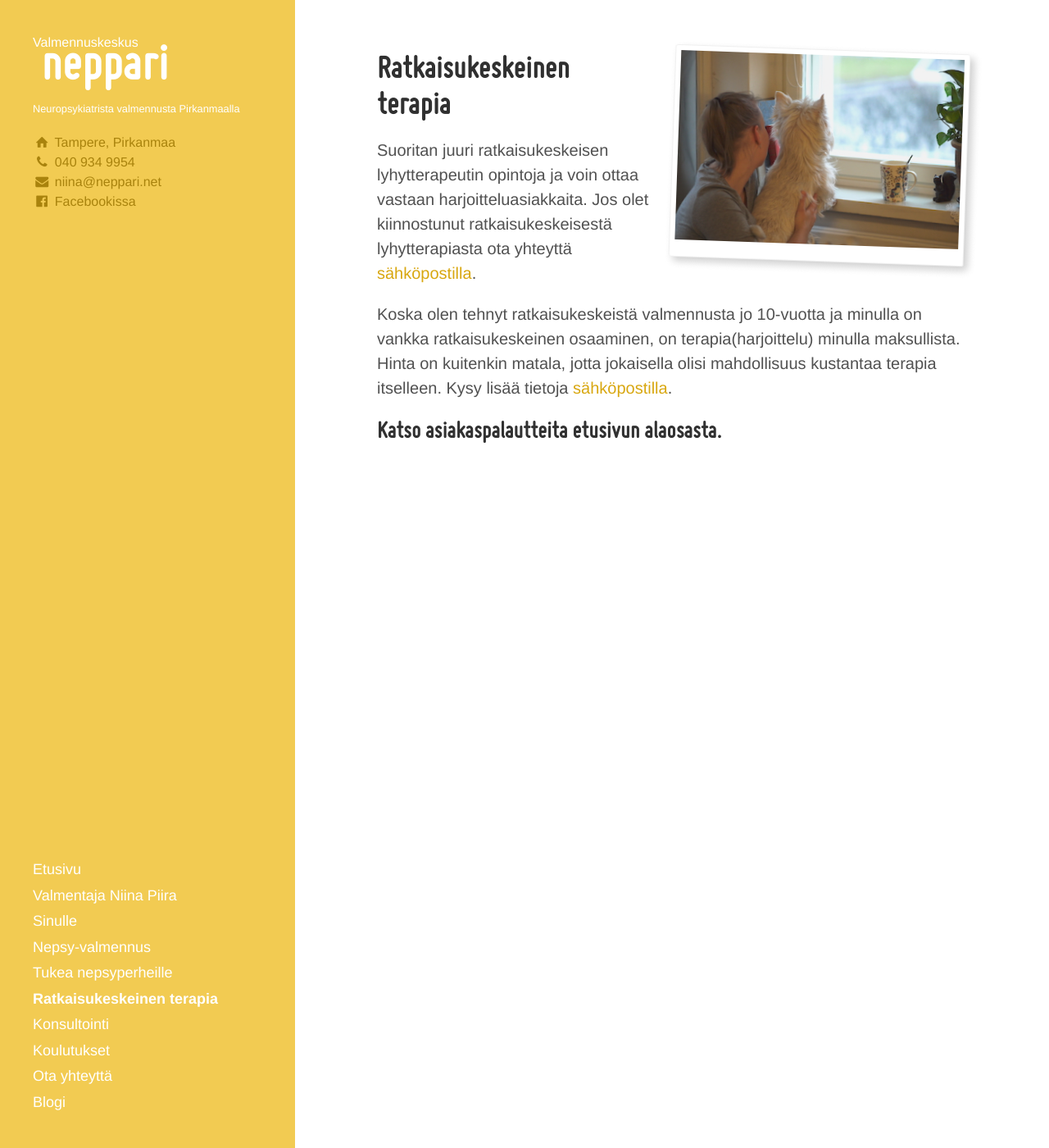
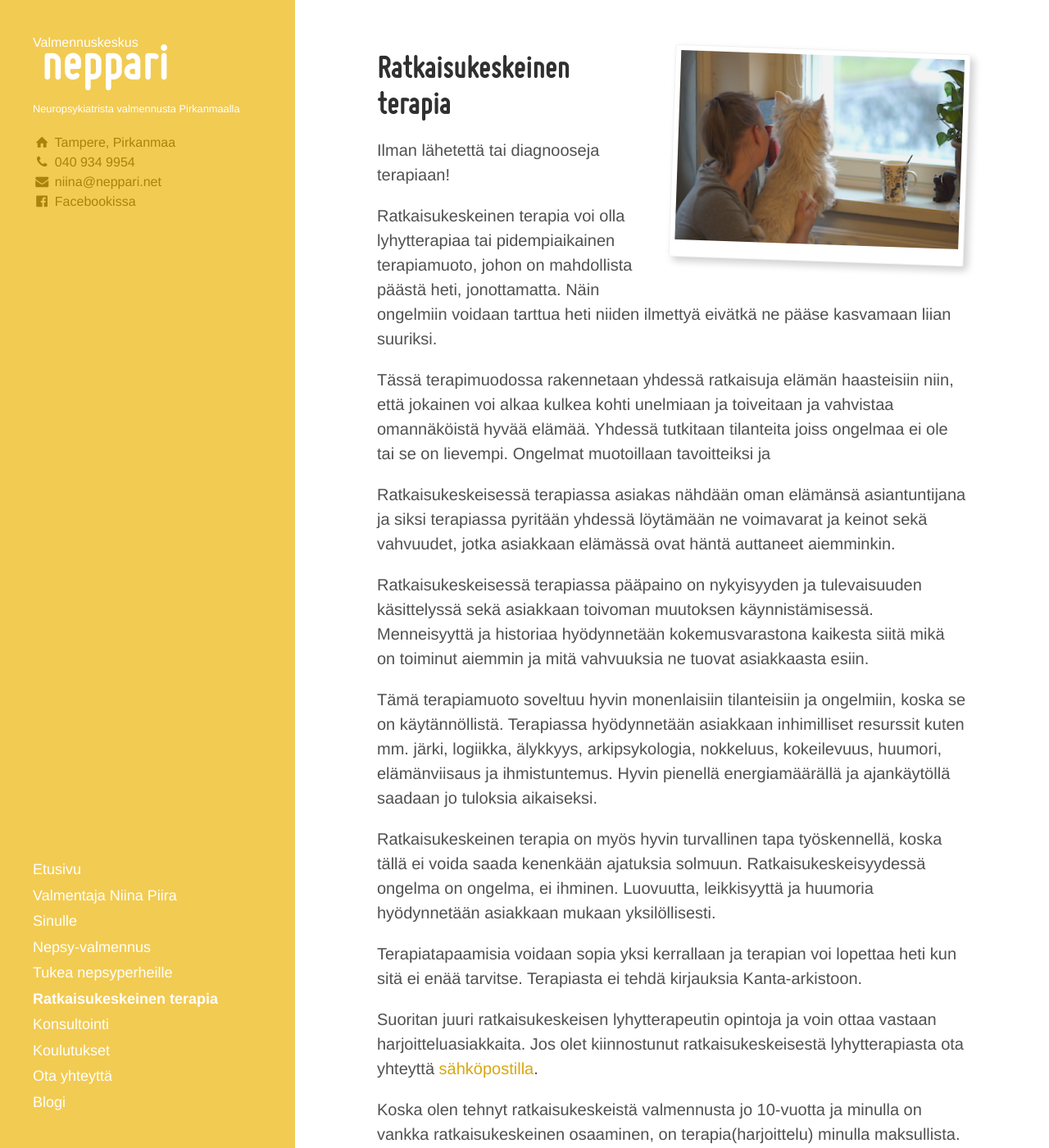
Before and after one commit to niinapiira/neppari.net, a Jekyll site: the page built from ratkaisukeskeinen-terapia.md, in a window 1280 px wide and 1400 px high. Shown: the whole window at 82% size. Built offline with Jekyll 4.4.1, drawn with Linux system fonts in a browser that asks for light colours.

Commit message:
Update ratkaisukeskeinen-terapia.md

```diff
--- a/ratkaisukeskeinen-terapia.md
+++ b/ratkaisukeskeinen-terapia.md
@@ -6,6 +6,22 @@ show-in-navigation: true
 published: true
 polaroid: niina-ja-riksu-ikkunalaudalla
 ---
+Ilman lähetettä tai diagnooseja terapiaan!
+
+Ratkaisukeskeinen terapia voi olla lyhytterapiaa tai pidempiaikainen terapiamuoto, johon on mahdollista päästä heti, jonottamatta. Näin ongelmiin voidaan tarttua heti niiden ilmettyä eivätkä ne pääse kasvamaan liian suuriksi.
+
+Tässä terapimuodossa rakennetaan yhdessä ratkaisuja elämän haasteisiin niin, että jokainen voi alkaa kulkea kohti unelmiaan ja toiveitaan ja vahvistaa omannäköistä hyvää elämää. Yhdessä tutkitaan tilanteita joiss ongelmaa ei ole tai se on lievempi. Ongelmat muotoillaan tavoitteiksi ja
+
+Ratkaisukeskeisessä terapiassa asiakas nähdään oman elämänsä asiantuntijana ja siksi terapiassa pyritään yhdessä löytämään ne voimavarat ja keinot sekä vahvuudet, jotka asiakkaan elämässä ovat häntä auttaneet aiemminkin.
+
+Ratkaisukeskeisessä terapiassa pääpaino on nykyisyyden ja tulevaisuuden käsittelyssä sekä asiakkaan toivoman muutoksen käynnistämisessä. Menneisyyttä ja historiaa hyödynnetään kokemusvarastona kaikesta siitä mikä on toiminut aiemmin ja mitä vahvuuksia ne tuovat asiakkaasta esiin.
+
+Tämä terapiamuoto soveltuu hyvin monenlaisiin tilanteisiin ja ongelmiin, koska se on käytännöllistä. Terapiassa hyödynnetään asiakkaan inhimilliset resurssit kuten mm. järki, logiikka, älykkyys, arkipsykologia, nokkeluus, kokeilevuus, huumori, elämänviisaus ja ihmistuntemus. Hyvin pienellä energiamäärällä ja ajankäytöllä saadaan jo tuloksia aikaiseksi.
+
+Ratkaisukeskeinen terapia on myös hyvin turvallinen tapa työskennellä, koska tällä ei voida saada kenenkään ajatuksia solmuun. Ratkaisukeskeisyydessä ongelma on ongelma, ei ihminen. Luovuutta, leikkisyyttä ja huumoria hyödynnetään asiakkaan mukaan yksilöllisesti.
+
+Terapiatapaamisia voidaan sopia yksi kerrallaan ja terapian voi lopettaa heti kun sitä ei enää tarvitse. Terapiasta ei tehdä kirjauksia Kanta-arkistoon.
+
 Suoritan juuri ratkaisukeskeisen lyhytterapeutin opintoja ja voin ottaa vastaan harjoitteluasiakkaita. Jos olet kiinnostunut ratkaisukeskeisestä lyhytterapiasta ota yhteyttä [sähköpostilla](/ota-yhteytta).
 
 Koska olen tehnyt ratkaisukeskeistä valmennusta jo 10-vuotta ja minulla on vankka ratkaisukeskeinen osaaminen, on terapia(harjoittelu) minulla maksullista. Hinta on kuitenkin matala, jotta jokaisella olisi mahdollisuus kustantaa terapia itselleen. Kysy lisää tietoja [sähköpostilla](/ota-yhteytta).
```
